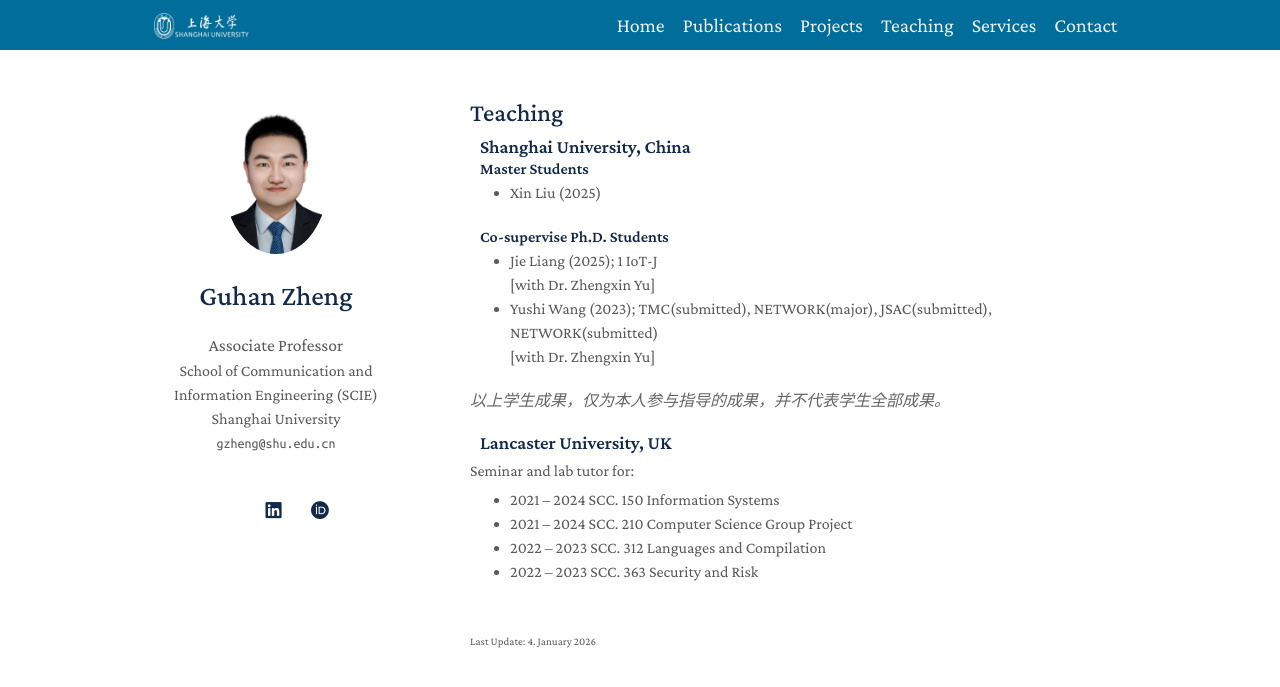
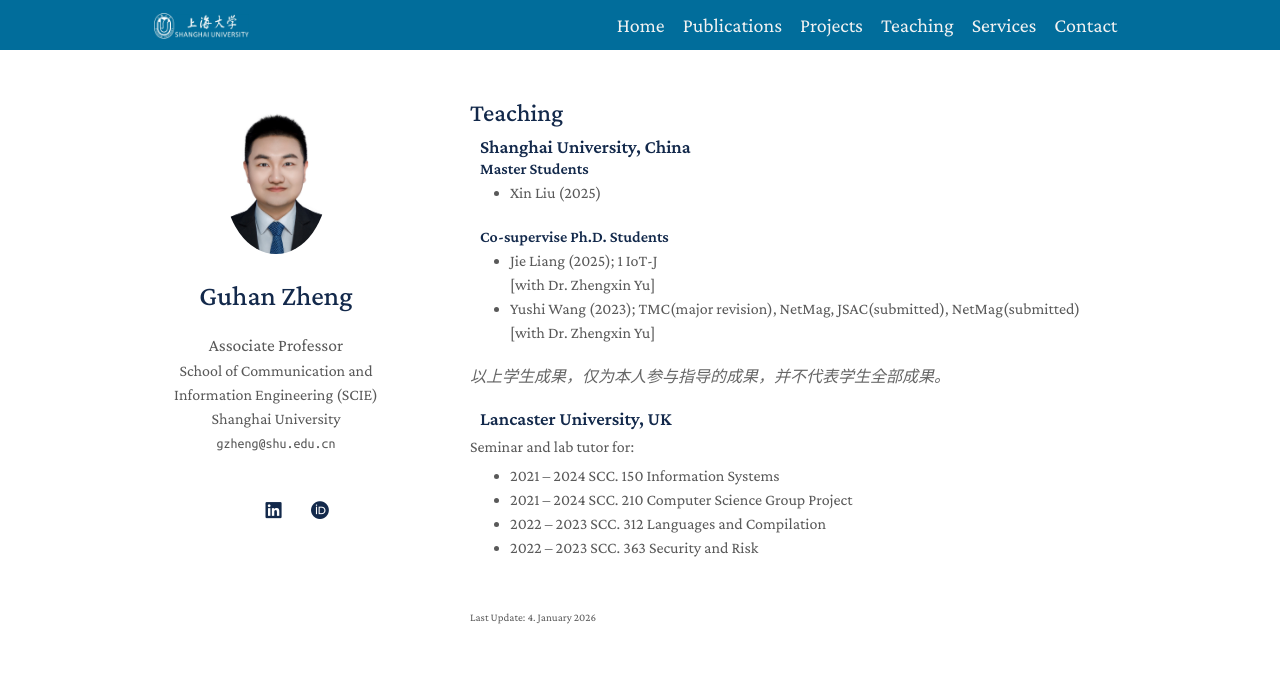
Before and after one commit to Guhan328/Guhan328.github.io, a Jekyll site: the page built from teaching.md, in a window 1280 px wide. Shown: the top 687 px of the page. Built offline with Jekyll 4.4.1, drawn with Linux system fonts in a browser that asks for light colours; a style sheet for code colours, icons or effects is not loaded.

Commit message:
Update teaching.md

```diff
--- a/_includes/teaching.md
+++ b/_includes/teaching.md
@@ -11,7 +11,7 @@
 <h4 style="margin:0 10px 0;">Co-supervise Ph.D. Students</h4>
 <ul>
   <li>Jie Liang (2025); 1 IoT-J <br>[with Dr. Zhengxin Yu]</li>
-  <li>Yushi Wang (2023); TMC(submitted), NETWORK(major), JSAC(submitted), NETWORK(submitted) <br>[with Dr. Zhengxin Yu]</li>
+  <li>Yushi Wang (2023); TMC(major revision), NetMag, JSAC(submitted), NetMag(submitted) <br>[with Dr. Zhengxin Yu]</li>
 </ul>
 <p style="font-style: italic; color: #666; margin-top: 10px;">
   以上学生成果，仅为本人参与指导的成果，并不代表学生全部成果。
```
